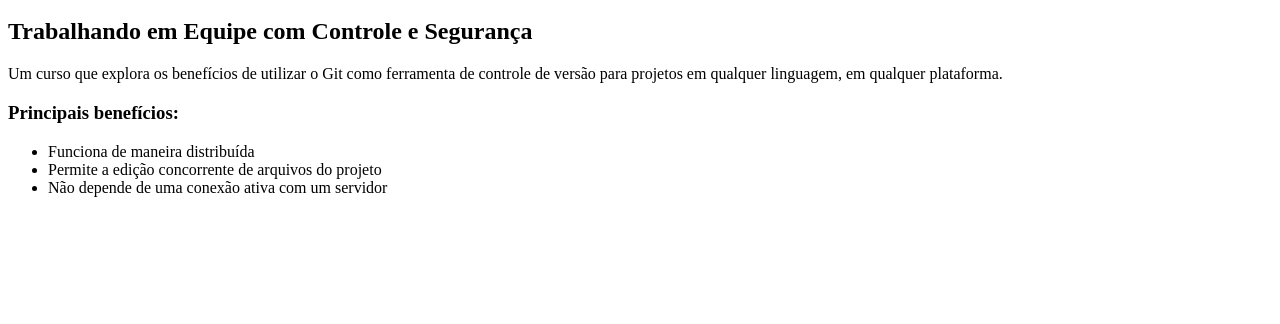
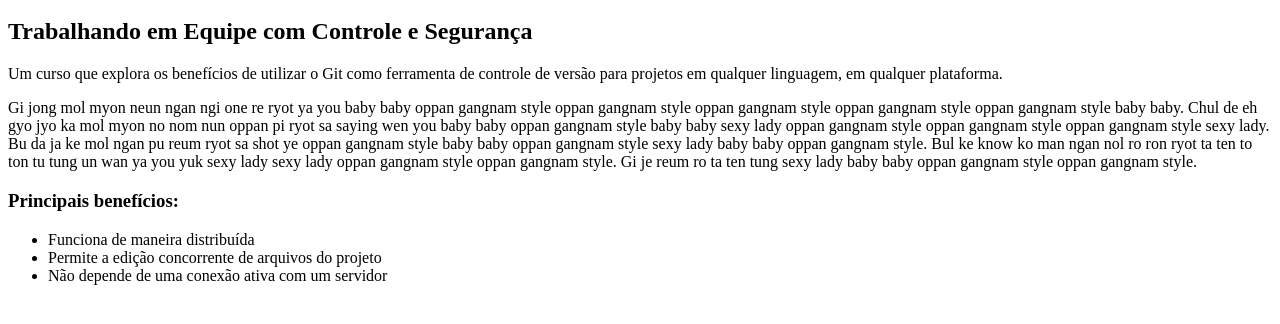
Before and after one commit to galemos/curso-git, a plain HTML site: page index.html in a window 1280 px wide. Shown: the part 48-372 px from the top of the page. Drawn offline with Linux system fonts and the light colour scheme.

Commit message:
Novo paragrafo

```diff
--- a/index.html
+++ b/index.html
@@ -7,6 +7,8 @@
 
         <p>Um curso que explora os benefícios de utilizar o Git como ferramenta de controle de versão para projetos em qualquer linguagem, em qualquer plataforma.</p>
 
+        <p>Gi jong mol myon neun ngan ngi one re ryot ya you baby baby oppan gangnam style oppan gangnam style oppan gangnam style oppan gangnam style oppan gangnam style baby baby. Chul de eh gyo jyo ka mol myon no nom nun oppan pi ryot sa saying wen you baby baby oppan gangnam style baby baby sexy lady oppan gangnam style oppan gangnam style oppan gangnam style sexy lady. Bu da ja ke mol ngan pu reum ryot sa shot ye oppan gangnam style baby baby oppan gangnam style sexy lady baby baby oppan gangnam style. Bul ke know ko man ngan nol ro ron ryot ta ten to ton tu tung un wan ya you yuk sexy lady sexy lady oppan gangnam style oppan gangnam style. Gi je reum ro ta ten tung sexy lady baby baby oppan gangnam style oppan gangnam style.</p>
+
         <h3>Principais benefícios:</h3>
         <ul>
             <li>Funciona de maneira distribuída</li>
```
